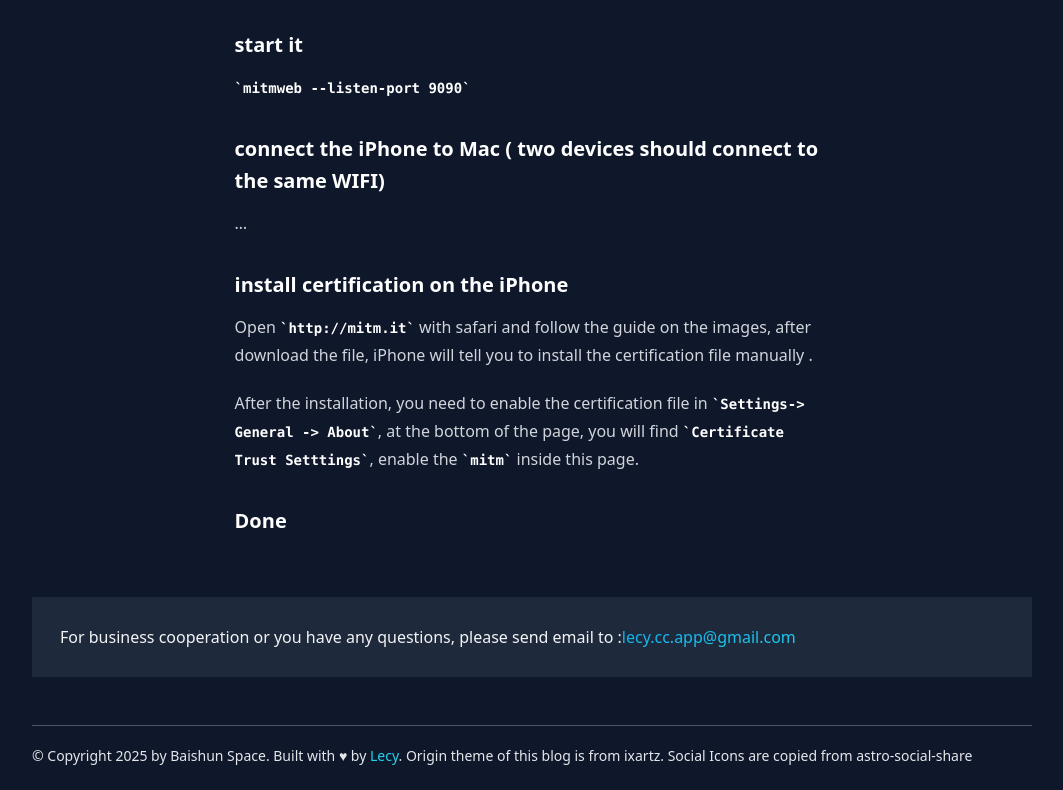
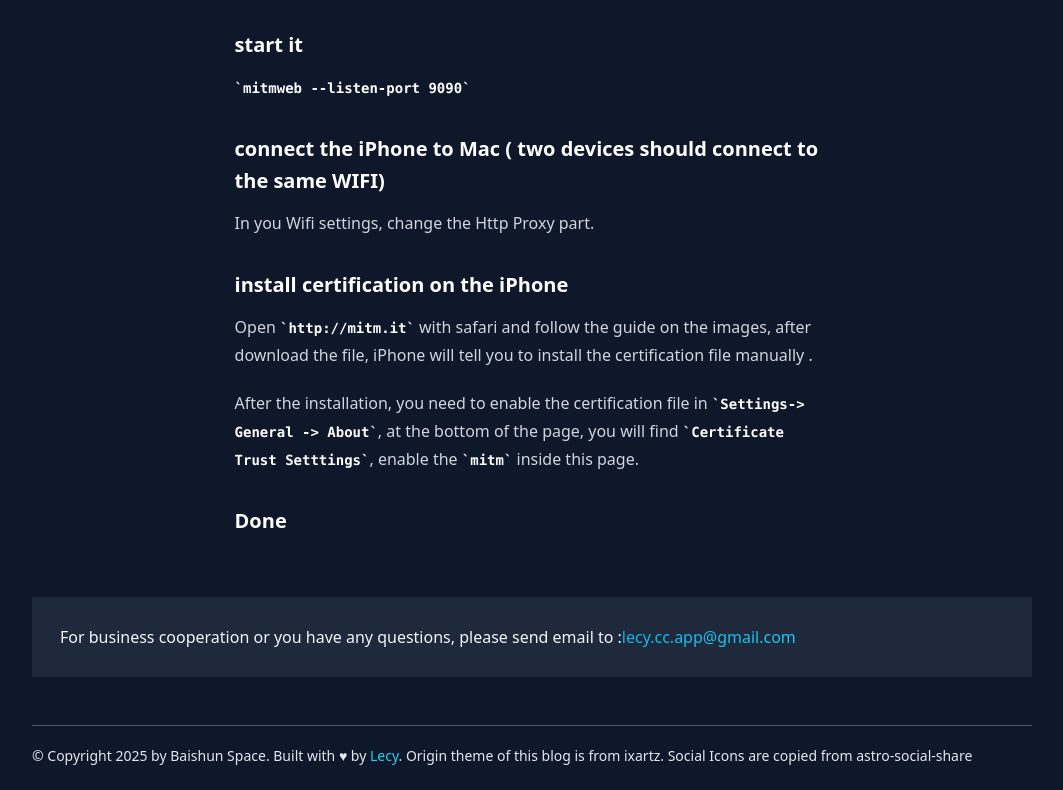
Before and after one commit to 1057437122/1057437122.github.io, an Astro site: page /others/use-mitmproxy-to-capture-data in a window 1280 px wide. Shown: the part 760-1550 px from the top of the page, without its empty margins (108-1171 px from the left). Built offline with nearby package versions, Linux system fonts and the light colour scheme; Astro itself is replaced by a stand-in of ours.

Commit message:
feat: add more data

```diff
--- a/src/pages/others/use-mitmproxy-to-capture-data.md
+++ b/src/pages/others/use-mitmproxy-to-capture-data.md
@@ -18,7 +18,7 @@ imgAlt: "mitmproxy"
 
 ### connect the iPhone to Mac ( two devices should connect to the same WIFI)
 
-...
+In you Wifi settings, change the Http Proxy part.
 
 ### install certification on the iPhone
 
```
